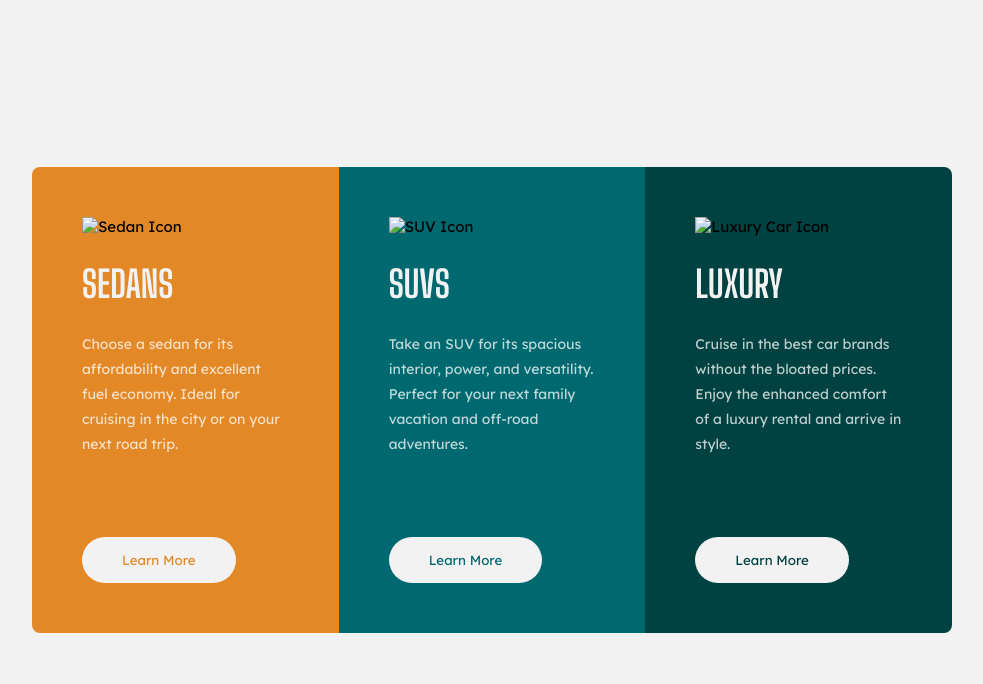
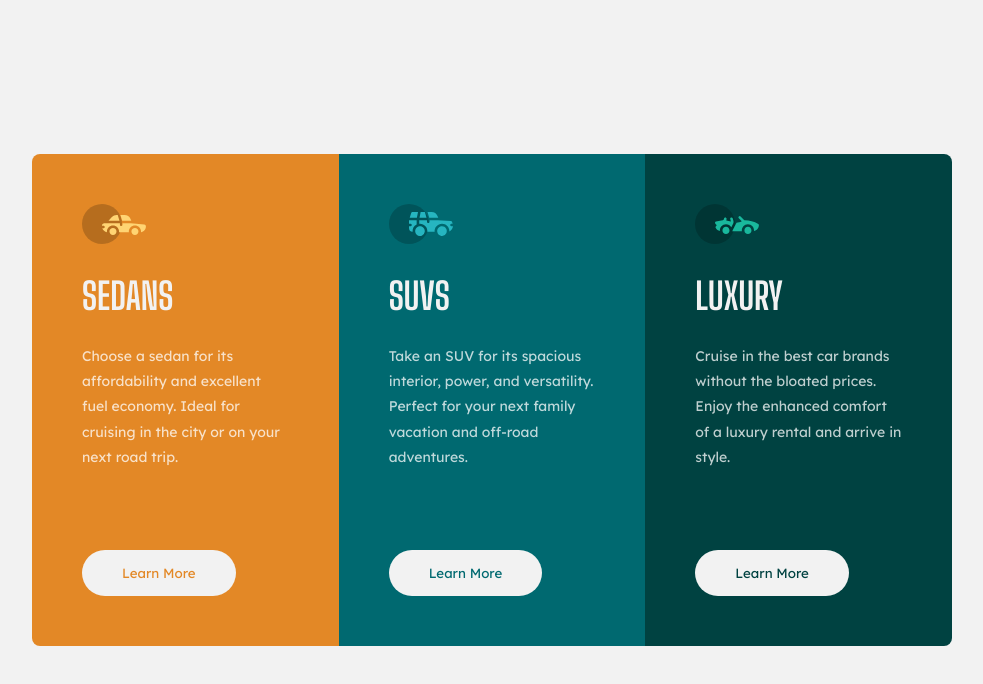
Before and after one commit to spirit-101/3-column-preview-card, a plain HTML site: page index.html in a window 1280 px wide. Shown: the whole page, without its empty margins (148-1131 px from the left). Drawn offline with Linux system fonts and the light colour scheme; the site is published under a folder, as on GitHub Pages, so addresses that start at the root find nothing.

Commit message:
Updated file paths

```diff
--- a/index.html
+++ b/index.html
@@ -28,7 +28,7 @@
       <div class="container">
         <div class="wrapper">
           <div class="feature-box fb-sedan">
-            <img alt="Sedan Icon" src="/images/icon-sedans.svg" />
+            <img alt="Sedan Icon" src="images/icon-sedans.svg" />
             <h1 class="feature-title">Sedans</h1>
             <p class="feature-text">
               Choose a sedan for its affordability and excellent fuel economy.
@@ -38,7 +38,7 @@
           </div>
 
           <div class="feature-box fb-suv">
-            <img alt="SUV Icon" src="/images/icon-suvs.svg" />
+            <img alt="SUV Icon" src="images/icon-suvs.svg" />
             <h1 class="feature-title">SUVs</h1>
             <p class="feature-text">
               Take an SUV for its spacious interior, power, and versatility.
@@ -48,7 +48,7 @@
           </div>
 
           <div class="feature-box fb-luxury">
-            <img alt="Luxury Car Icon" src="/images/icon-luxury.svg" />
+            <img alt="Luxury Car Icon" src="images/icon-luxury.svg" />
             <h1 class="feature-title">Luxury</h1>
             <p class="feature-text">
               Cruise in the best car brands without the bloated prices. Enjoy
```
